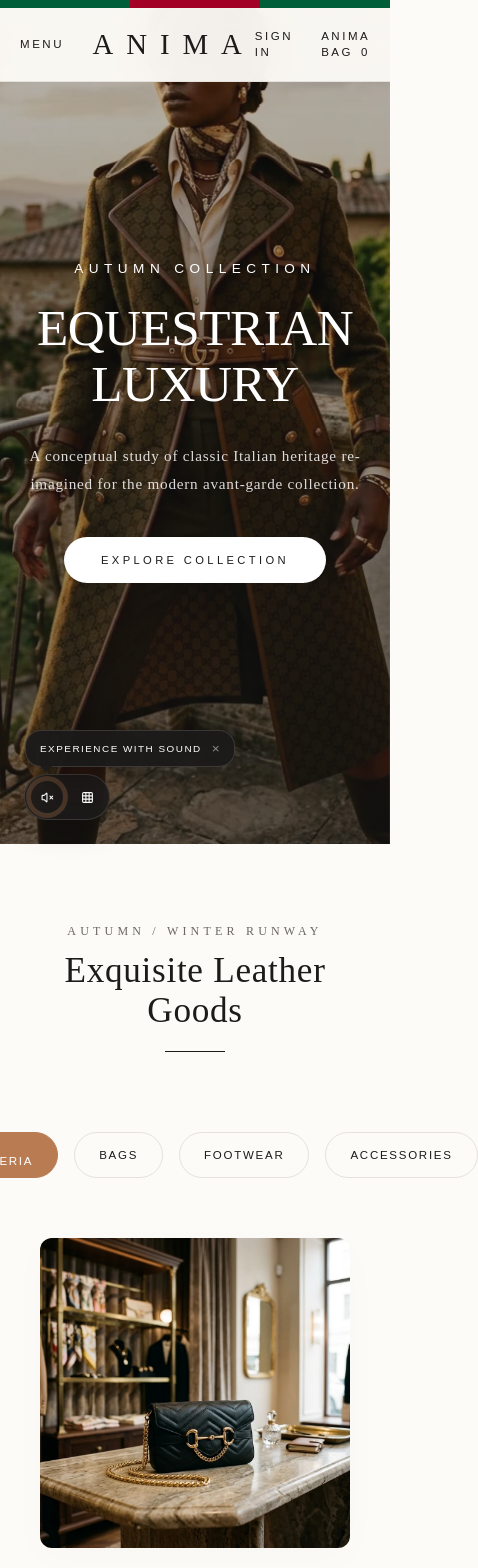
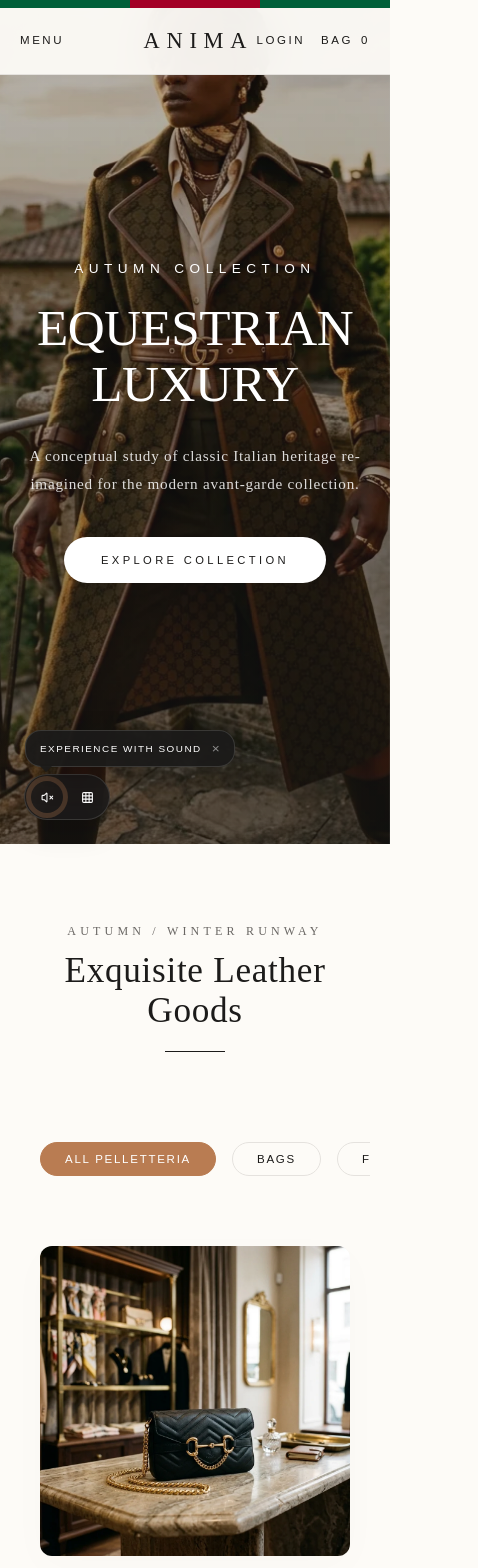
Before and after one commit to apoorv-xs/Maison-Anima, a React (Vite) app: page / in a window 390 px wide. Shown: the top 1568 px of the page, 478 px wide, since content can reach past the window. Built offline with nearby package versions, Linux system fonts and the light colour scheme; a web font is replaced by a local one.

Commit message:
style: fix mobile header overlapping and category filter wrapping on narrow screens

```diff
--- a/src/components/Editorial.jsx
+++ b/src/components/Editorial.jsx
@@ -45,15 +45,7 @@ function Editorial() {
         </div>
 
         {/* Dynamic Category Filters */}
-        <div
-          style={{
-            display: 'flex',
-            justifyContent: 'center',
-            gap: '16px',
-            marginBottom: '60px'
-          }}
-          className="font-sans"
-        >
+        <div className="category-filters-container font-sans">
           {['All', 'Bags', 'Footwear', 'Accessories'].map((cat) => (
             <button
               key={cat}
@@ -68,6 +60,7 @@ function Editorial() {
                 textTransform: 'uppercase',
                 letterSpacing: '0.15em',
                 fontWeight: 500,
+                flexShrink: 0,
                 transition: 'all 0.4s cubic-bezier(0.16, 1, 0.3, 1)'
               }}
             >
--- a/src/components/Header.jsx
+++ b/src/components/Header.jsx
@@ -63,12 +63,16 @@ function Header({ bagCount, onMenuOpen, onBagOpen, isScrolled }) {
               className="nav-item"
               style={{ fontSize: '0.72rem', letterSpacing: '0.22em', textTransform: 'uppercase' }}
             >
-              Sign In
+              <span className="desktop-only">Sign In</span>
+              <span className="mobile-only">Login</span>
             </Link>
           )}
 
           <button className="nav-item nav-btn bag-btn" id="bagBtn" onClick={onBagOpen}>
-            <span className="btn-text">Anima Bag</span>
+            <span className="btn-text">
+              <span className="desktop-only">Anima Bag</span>
+              <span className="mobile-only">Bag</span>
+            </span>
             <span className="bag-count" id="bagCount" aria-live="polite" aria-label={`${bagCount} items in bag`} style={{ marginLeft: '8px' }}>{bagCount}</span>
           </button>
         </div>
--- a/src/index.css
+++ b/src/index.css
@@ -1045,7 +1045,15 @@ a {
         padding: 20px;
     }
     .brand-logo {
-        font-size: 1.8rem;
+        font-size: 1.4rem !important;
+        letter-spacing: 0.3em !important;
+        margin-left: 0.3em !important;
+    }
+    .nav-right {
+        gap: 16px !important;
+    }
+    .nav-left {
+        gap: 16px !important;
     }
     .hero-title {
         font-size: 3.2rem;
@@ -1404,3 +1412,34 @@ a {
         gap: 15px;
     }
 }
+
+.category-filters-container {
+    display: flex;
+    justify-content: center;
+    gap: 16px;
+    margin-bottom: 60px;
+    overflow-x: auto;
+    white-space: nowrap;
+    -webkit-overflow-scrolling: touch;
+    width: 100%;
+    padding: 10px 0;
+}
+
+.category-filters-container::-webkit-scrollbar {
+    display: none;
+}
+
+.category-filters-container {
+    -ms-overflow-style: none;
+    scrollbar-width: none;
+}
+
+@media (max-width: 768px) {
+    .category-filters-container {
+        justify-content: flex-start;
+        padding-left: 20px;
+        padding-right: 20px;
+        margin-left: -20px;
+        width: calc(100% + 40px);
+    }
+}
```
